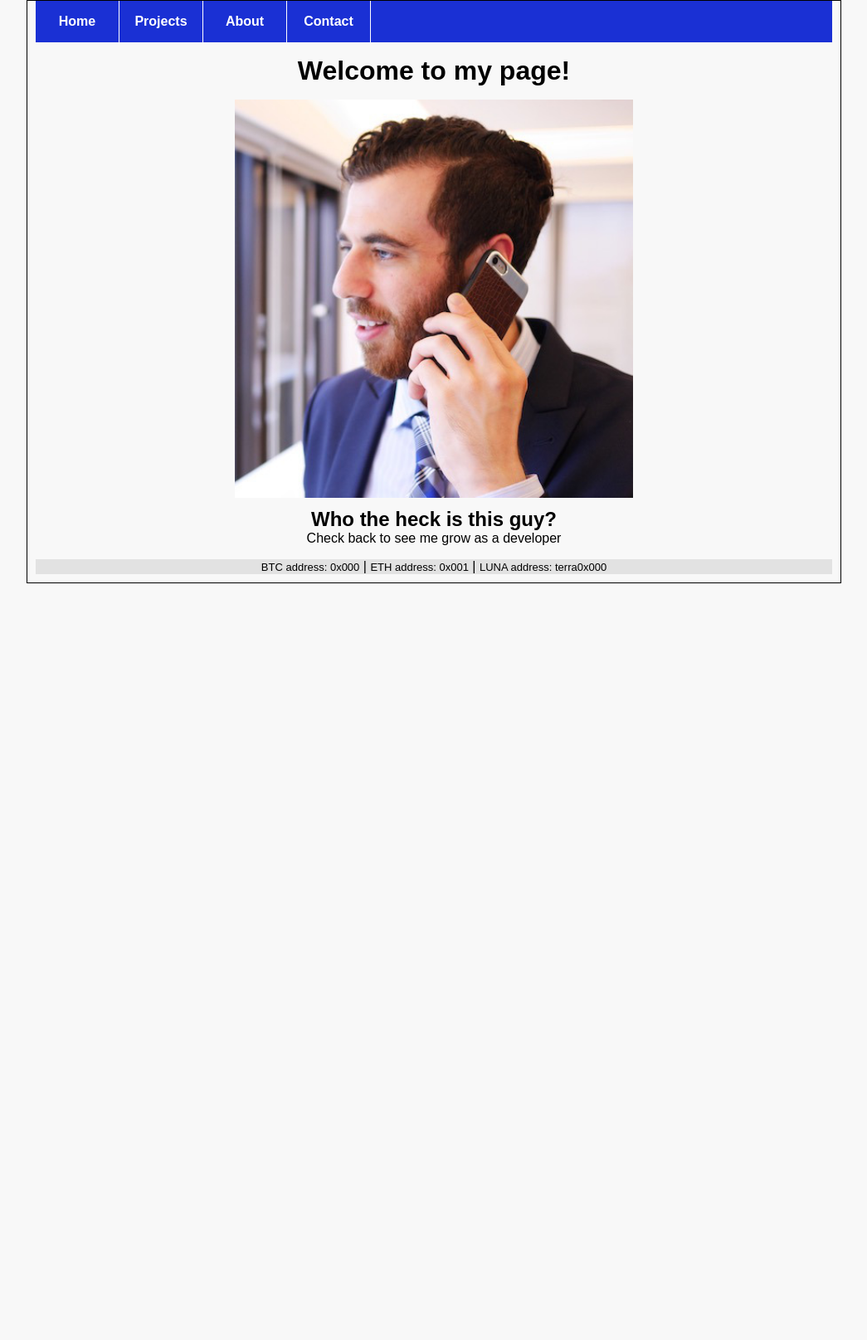
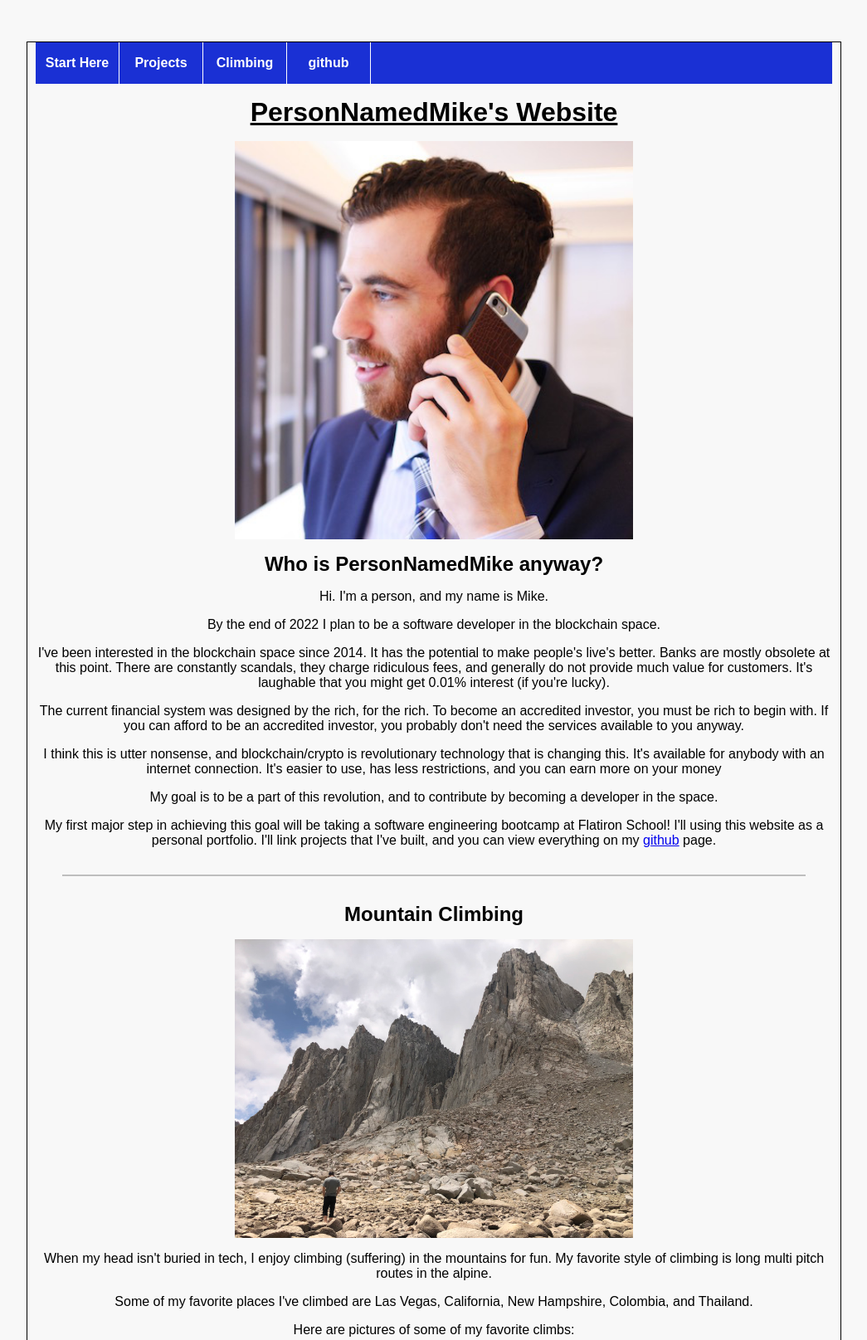
Before and after one commit to mikestarrdev/personal-website, a plain HTML site: page index.html in a window 1280 px wide. Shown: the top 1615 px of the page at 83% size, without its empty margins (117-1162 px from the left). Before the commit the page ends 800 px from the top, so only its background shows below. Drawn offline with Linux system fonts and the light colour scheme.

Commit message:
Updated content and climbing section

```diff
--- a/index.html
+++ b/index.html
@@ -9,24 +9,59 @@
   </head>
   <body>
 	<div class="container">
-	  <nav>
-      <ul>
-        <li><a href="#">Home</a></li>
-        <li><a href="#">Projects</a></li>
-        <li><a href="#">About</a></li>
-        <li><a href="#">Contact</a></li>
-      </ul>
-    	</nav>
-    	<h1 class="h1">Welcome to my page!</h1>
+		<nav>
+			<ul>
+				<li><a href="#">Start Here</a></li>
+				<li><a href="#">Projects</a></li>
+				<li><a href="#">Climbing</a></li>
+				<li><a href="https://github.com/personnamedmike" target="_blank">github</a></li>
+			</ul>
+		</nav>
+		<h1>PersonNamedMike's Website</h1>
 		<div>
-			<img class="profile-pic" src="prof-pic.jpg">
+			<img class="pics" src="prof-pic.jpg">
 		</div>
-		<h2>Who the heck is this guy?</h2>
-    	<p>Check back to see me grow as a developer</p>
+		<div>
+			<h2>Who is PersonNamedMike anyway?</h2>
+			<p>Hi. I'm a person, and my name is Mike.</p>
+			<p>By the end of 2022 I plan to be a software developer in the blockchain space.</p>
+			<p>I've been interested in the blockchain space since 2014. It has the potential to make people's live's better. Banks are mostly obsolete at this point. There are constantly scandals, they charge ridiculous fees, and generally do not provide much value for customers. It's laughable that you might get 0.01% interest (if you're lucky).</p>
+			<p>The current financial system was designed by the rich, for the rich. To become an accredited investor, you must be rich to begin with. If you can afford to be an accredited investor, you probably don't need the services available to you anyway.</p>
+			<p>I think this is utter nonsense, and blockchain/crypto is revolutionary technology that is changing this. It's available for anybody with an internet connection. It's easier to use, has less restrictions, and you can earn more on your money</p>
+			<p>My goal is to be a part of this revolution, and to contribute by becoming a developer in the space.</p>
+			<p>My first major step in achieving this goal will be taking a software engineering bootcamp at Flatiron School! I'll using this website as a personal portfolio. I'll link projects that I've built, and you can view everything on my <a href="https://github.com/personnamedmike">github</a> page.</p>
+		</div>
+		<hr>
+		<div>
+			<h2>Mountain Climbing</h2>
+			<img class="pics" src="whitney.jpg">
+			<p>When my head isn't buried in tech, I enjoy climbing (suffering) in the mountains for fun. My favorite style of climbing is long multi pitch routes in the alpine.</p>
+			<p>Some of my favorite places I've climbed are Las Vegas, California, New Hampshire, Colombia, and Thailand.</p>
+			<p>Here are pictures of some of my favorite climbs:</p>
+			<figure>
+				<img class="pics" src="whitney.jpg">
+				<figcaption>Mount Whitney, East Buttress. 5.7. Sierra Nevada, California</figcaption>
+			</figure>
+			<figure>
+				<img class="pics" src="whitney.jpg">
+				<figcaption>Temple Crag, Venusian Blind, 5.7. Sierra Nevada, California</figcaption>
+			</figure>
+			<figure>
+				<img class="pics" src="whitney.jpg">
+				<figcaption>Epinephrine, 5.9. Las Vegas, Nevada</figcaption>
+			</figure>
+			<figure>
+				<img class="pics" src="whitney.jpg">
+				<figcaption>Kirkjufell, Iceland</figcaption>
+			</figure>
+			<figure>
+				<img class="pics" src="whitney.jpg">
+				<figcaption>Railay Beach, Thailand</figcaption>
+			</figure>
+		</div>
 
-		<footer class="footer"><p><a href="#">BTC address: 0x000</a> | <a href="#">ETH address: 0x001</a> | <a href="#">LUNA address: terra0x000</a></footer></p>
+		<footer class="footer"><p><strong>Donate: </strong>BTC address: 0x000 | ETH address: 0x001 | LUNA address: terra0x000</footer></p>
 	</div>
-    <script src="script.js"></script>
-
+    <script src="./script.js"></script>
   </body>
 </html>
--- a/style.css
+++ b/style.css
@@ -8,22 +8,45 @@ body {
   background-color: rgb(248, 248, 248);
   text-align: center;
 }
+h1 {
+  margin-top: 0.5em;
+  margin-bottom: 0.5em;
+  text-decoration: underline;
+}
 
 h2 {
   margin-top: 0.5em;
+  margin-bottom: 0.5em;
+}
+
+h3 {
+  margin-top: 0.5em;
+  margin-bottom: 0.5em;
+}
+
+p {
+  margin-top: 1em;
+  padding: auto;
+}
+
+nav {
+  /* position: fixed; */
+  background-color: #1a30d4;
+  height: 50px;
+  /* margin-bottom: 1em; */
+}
+
+hr {
+  margin: 2em;
+  border: 1px solid #bebebe;
 }
 
 .container {
   width: 75%;
   margin: auto;
+  margin-top: 50px;
   padding: 0px 10px 10px;
   border: 0.5px solid black;
-}
-
-nav {
-  background-color: #1a30d4;
-  height: 50px;
-  margin-bottom: 1em;
 }
 
 nav ul {
@@ -52,27 +75,24 @@ li a:hover {
   color: black;
 }
 
-li:last-child {
-  /* border: none; */
-}
+/* li:last-child {
+  border: none;
+} */
 
-.profile-pic {
+.pics {
   float: none;
   display: block;
   width: 50%;
   margin-left: auto;
   margin-right: auto;
   margin-top: 1em;
+  margin-bottom: 1em;
 }
 
 .footer {
-  margin-top: 1em;
+  margin-top: 3em;
   padding: 0px;
   background-color: rgb(226, 226, 226);
+  line-height: 75px;
+  font-size: smaller;
 }
-
-.footer a {
-  text-decoration: none;
-  font-size: small;
-  color: black;
-}
```
Also changed, not shown: whitney.jpg (added).
